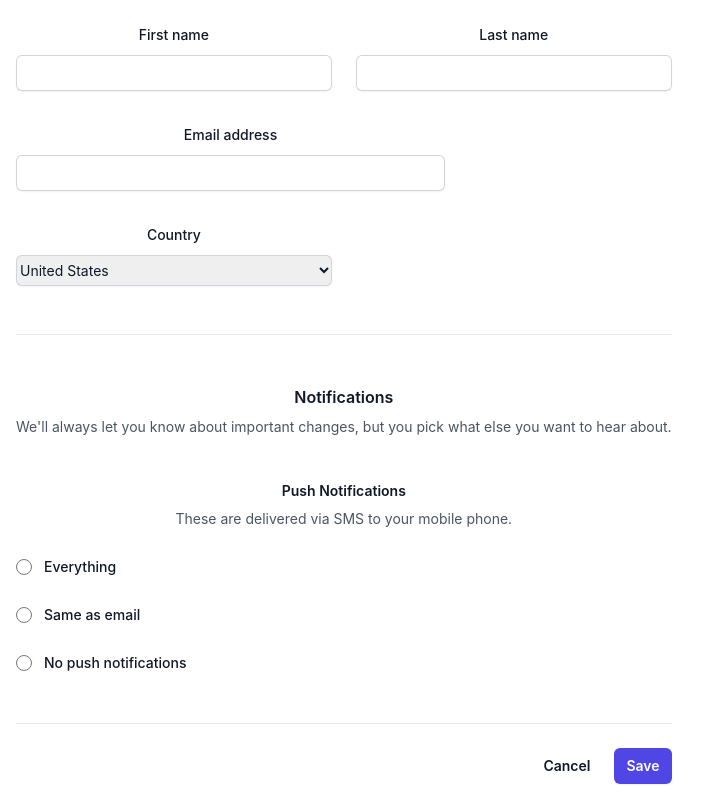
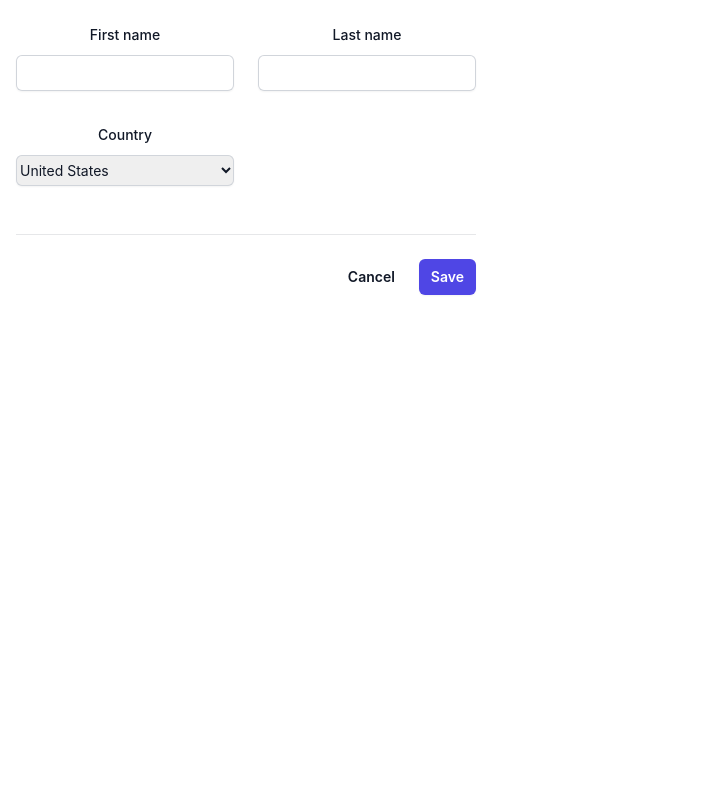
Before and after one commit to rbarisozkal/crxjs-vite-react-example, a React (Vite) app: page / in a window 1280 px wide. Shown: the part 558-1358 px from the top of the page, without its empty margins (0-719 px from the left). After the commit the page ends 869 px from the top, so only its background shows below. Built offline with nearby package versions, Linux system fonts and the light colour scheme.

Commit message:
service worker bug

```diff
--- /dev/null
+++ b/src/background/index.ts
@@ -0,0 +1,11 @@
+(() => {
+    console.log('background.js');
+
+    // @ts-ignore
+    chrome.runtime.onMessageExternal.addListener(
+        (request: any, sender: any, sendResponse: any) => {
+            console.log('request', request);
+            console.log('sender', sender);
+        }
+    );
+})();
--- a/src/form/Form.jsx
+++ b/src/form/Form.jsx
@@ -1,7 +1,21 @@
 import { PhotoIcon, UserCircleIcon } from "@heroicons/react/24/solid";
-import React from "react";
+import React, { useRef, useState } from "react";
 import "./form.css";
 export const Form = () => {
+  const [firstName, setFirstName] = useState("");
+  const [lastName, setLastName] = useState("");
+  const usernameRef = useRef();
+  const aboutRef = useRef();
+  const [country, setCountry] = useState("");
+  function printFormData() {
+    const fullName = `${firstName} ${lastName}`;
+    console.log(
+      fullName,
+      usernameRef.current.value,
+      aboutRef.current.value,
+      country
+    );
+  }
   return (
     <div className="container">
       <form>
@@ -19,6 +33,7 @@ export const Form = () => {
                   <div className="flex rounded-md shadow-sm ring-1 ring-inset ring-gray-300 focus-within:ring-2 focus-within:ring-inset focus-within:ring-indigo-600 sm:max-w-md">
                     <input
                       type="text"
+                      ref={usernameRef}
                       name="username"
                       id="username"
                       autoComplete="username"
@@ -38,6 +53,7 @@ export const Form = () => {
                 </label>
                 <div className="mt-2">
                   <textarea
+                    ref={aboutRef}
                     id="about"
                     name="about"
                     rows={3}
@@ -70,6 +86,7 @@ export const Form = () => {
                 </label>
                 <div className="mt-2">
                   <input
+                    onChange={(e) => setFirstName(e.target.value)}
                     type="text"
                     name="first-name"
                     id="first-name"
@@ -89,27 +106,10 @@ export const Form = () => {
                 <div className="mt-2">
                   <input
                     type="text"
+                    onChange={(e) => setLastName(e.target.value)}
                     name="last-name"
                     id="last-name"
                     autoComplete="family-name"
-                    className="block w-full rounded-md border-0 py-1.5 text-gray-900 shadow-sm ring-1 ring-inset ring-gray-300 placeholder:text-gray-400 focus:ring-2 focus:ring-inset focus:ring-indigo-600 sm:text-sm sm:leading-6"
-                  />
-                </div>
-              </div>
-
-              <div className="sm:col-span-4">
-                <label
-                  htmlFor="email"
-                  className="block text-sm font-medium leading-6 text-gray-900"
-                >
-                  Email address
-                </label>
-                <div className="mt-2">
-                  <input
-                    id="email"
-                    name="email"
-                    type="email"
-                    autoComplete="email"
                     className="block w-full rounded-md border-0 py-1.5 text-gray-900 shadow-sm ring-1 ring-inset ring-gray-300 placeholder:text-gray-400 focus:ring-2 focus:ring-inset focus:ring-indigo-600 sm:text-sm sm:leading-6"
                   />
                 </div>
@@ -124,6 +124,7 @@ export const Form = () => {
                 </label>
                 <div className="mt-2">
                   <select
+                    onChange={(e) => setCountry(e.target.value)}
                     id="country"
                     name="country"
                     autoComplete="country-name"
@@ -137,71 +138,6 @@ export const Form = () => {
               </div>
             </div>
           </div>
-
-          <div className="border-b border-gray-900/10 pb-12">
-            <h2 className="text-base font-semibold leading-7 text-gray-900">
-              Notifications
-            </h2>
-            <p className="mt-1 text-sm leading-6 text-gray-600">
-              We'll always let you know about important changes, but you pick
-              what else you want to hear about.
-            </p>
-
-            <div className="mt-10 space-y-10">
-              <fieldset>
-                <legend className="text-sm font-semibold leading-6 text-gray-900">
-                  Push Notifications
-                </legend>
-                <p className="mt-1 text-sm leading-6 text-gray-600">
-                  These are delivered via SMS to your mobile phone.
-                </p>
-                <div className="mt-6 space-y-6">
-                  <div className="flex items-center gap-x-3">
-                    <input
-                      id="push-everything"
-                      name="push-notifications"
-                      type="radio"
-                      className="h-4 w-4 border-gray-300 text-indigo-600 focus:ring-indigo-600"
-                    />
-                    <label
-                      htmlFor="push-everything"
-                      className="block text-sm font-medium leading-6 text-gray-900"
-                    >
-                      Everything
-                    </label>
-                  </div>
-                  <div className="flex items-center gap-x-3">
-                    <input
-                      id="push-email"
-                      name="push-notifications"
-                      type="radio"
-                      className="h-4 w-4 border-gray-300 text-indigo-600 focus:ring-indigo-600"
-                    />
-                    <label
-                      htmlFor="push-email"
-                      className="block text-sm font-medium leading-6 text-gray-900"
-                    >
-                      Same as email
-                    </label>
-                  </div>
-                  <div className="flex items-center gap-x-3">
-                    <input
-                      id="push-nothing"
-                      name="push-notifications"
-                      type="radio"
-                      className="h-4 w-4 border-gray-300 text-indigo-600 focus:ring-indigo-600"
-                    />
-                    <label
-                      htmlFor="push-nothing"
-                      className="block text-sm font-medium leading-6 text-gray-900"
-                    >
-                      No push notifications
-                    </label>
-                  </div>
-                </div>
-              </fieldset>
-            </div>
-          </div>
         </div>
 
         <div className="mt-6 flex items-center justify-end gap-x-6">
@@ -212,7 +148,8 @@ export const Form = () => {
             Cancel
           </button>
           <button
-            type="submit"
+            type="button"
+            onClick={printFormData}
             className="rounded-md bg-indigo-600 px-3 py-2 text-sm font-semibold text-white shadow-sm hover:bg-indigo-500 focus-visible:outline focus-visible:outline-2 focus-visible:outline-offset-2 focus-visible:outline-indigo-600"
           >
             Save
--- a/src/popup/popup.tsx
+++ b/src/popup/popup.tsx
@@ -5,24 +5,55 @@ export const Popup = () => {
   return (
     <>
       <div className="popup">
-        <div className="flex min-h-full flex-1 flex-col justify-center px-12 py-12 lg:px-8">
-
-
-          <div className="mt-10 sm:mx-auto sm:w-full sm:max-w-sm">
+        <div className="flex min-h-full flex-1 flex-col justify-start px-12 py-4 lg:px-8">
+          <div className="sm:mx-auto sm:w-full sm:max-w-sm">
             <form className="space-y-6" action="#" method="POST">
               <div>
                 <label
-                  htmlFor="email"
+                  htmlFor="username"
                   className="block text-sm font-medium leading-6 text-gray-900"
                 >
-                  Email address
+                  username
                 </label>
                 <div className="mt-2">
                   <input
-                    id="email"
-                    name="email"
-                    type="email"
-                    autoComplete="email"
+                    id="username"
+                    name="username"
+                    type="text"
+                    required
+                    className="block w-full rounded-md border-0 py-1.5 text-gray-900 shadow-sm ring-1 ring-inset ring-gray-300 placeholder:text-gray-400 focus:ring-2 focus:ring-inset focus:ring-indigo-600 sm:text-sm sm:leading-6"
+                  />
+                </div>
+              </div>
+              <div>
+                <label
+                  htmlFor="firstLastName"
+                  className="block text-sm font-medium leading-6 text-gray-900"
+                >
+                  first and last name
+                </label>
+                <div className="mt-2">
+                  <input
+                    id="firstLastName"
+                    name="firstLastName"
+                    type="text"
+                    required
+                    className="block w-full rounded-md border-0 py-1.5 text-gray-900 shadow-sm ring-1 ring-inset ring-gray-300 placeholder:text-gray-400 focus:ring-2 focus:ring-inset focus:ring-indigo-600 sm:text-sm sm:leading-6"
+                  />
+                </div>
+              </div>
+              <div>
+                <label
+                  htmlFor="country"
+                  className="block text-sm font-medium leading-6 text-gray-900"
+                >
+                  country
+                </label>
+                <div className="mt-2">
+                  <input
+                    id="country"
+                    name="country"
+                    type="text"
                     required
                     className="block w-full rounded-md border-0 py-1.5 text-gray-900 shadow-sm ring-1 ring-inset ring-gray-300 placeholder:text-gray-400 focus:ring-2 focus:ring-inset focus:ring-indigo-600 sm:text-sm sm:leading-6"
                   />
@@ -32,26 +63,16 @@ export const Popup = () => {
               <div>
                 <div className="flex items-center justify-between">
                   <label
-                    htmlFor="password"
+                    htmlFor="about"
                     className="block text-sm font-medium leading-6 text-gray-900"
                   >
-                    Password
+                    about
                   </label>
-                  <div className="text-sm">
-                    <a
-                      href="#"
-                      className="font-semibold text-indigo-600 hover:text-indigo-500"
-                    >
-                      Forgot password?
-                    </a>
-                  </div>
                 </div>
                 <div className="mt-2">
-                  <input
-                    id="password"
-                    name="password"
-                    type="password"
-                    autoComplete="current-password"
+                  <textarea
+                    id="about"
+                    name="about"
                     required
                     className="block w-full rounded-md border-0 py-1.5 text-gray-900 shadow-sm ring-1 ring-inset ring-gray-300 placeholder:text-gray-400 focus:ring-2 focus:ring-inset focus:ring-indigo-600 sm:text-sm sm:leading-6"
                   />
@@ -63,20 +84,10 @@ export const Popup = () => {
                   type="submit"
                   className="flex w-full justify-center rounded-md bg-indigo-600 px-3 py-1.5 text-sm font-semibold leading-6 text-white shadow-sm hover:bg-indigo-500 focus-visible:outline focus-visible:outline-2 focus-visible:outline-offset-2 focus-visible:outline-indigo-600"
                 >
-                  Sign in
+                  Send
                 </button>
               </div>
             </form>
-
-            <p className="mt-10 text-center text-sm text-gray-500">
-              Not a member?{" "}
-              <a
-                href="#"
-                className="font-semibold leading-6 text-indigo-600 hover:text-indigo-500"
-              >
-                Start a 14 day free trial
-              </a>
-            </p>
           </div>
         </div>
       </div>
```
Also changed, not shown: manifest.json.
